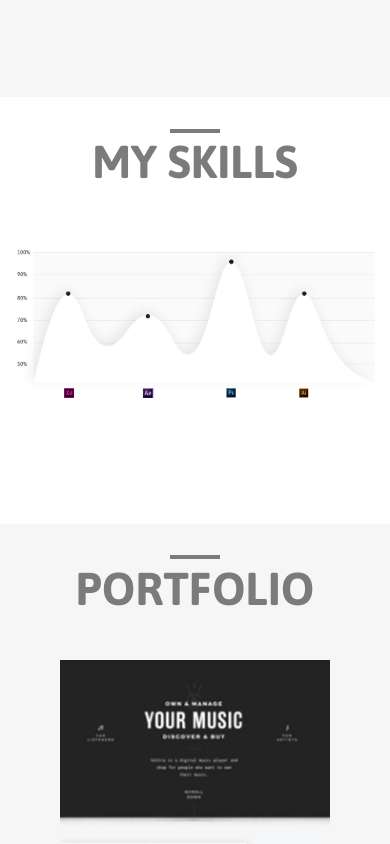
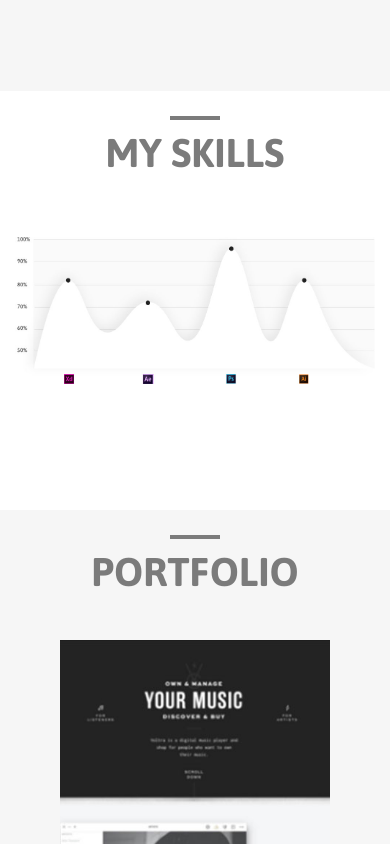
Before and after one commit to alizavr/Luis, a plain HTML site: page index.html in a window 390 px wide. Shown: the part 2297-3141 px from the top of the page. Drawn offline with nearby package versions, Linux system fonts and the light colour scheme.

Commit message:
add adaptive iphone 5s

```diff
--- a/css/media-queries.css
+++ b/css/media-queries.css
@@ -51,6 +51,9 @@
     .testi .owl-carousel{
         padding: 20px;
      }
+     .topic{
+         font-size: 40px;
+     }
 }
 @media only screen and (max-width: 540px) {
 
@@ -66,5 +69,8 @@
 
 }
 @media only screen and (max-width: 320px) {
+    .block h1{
+       margin-top: 95px;
 
+   }
 }
--- a/css/style.scss
+++ b/css/style.scss
@@ -203,6 +203,8 @@ $main-color: #4d4d4d;
 
     .topic__portfolio{
         margin-bottom: 46px;
+        margin-right: 0;
+        margin-left: 0;
     }
     img{
         margin-bottom: 30px;
```
Also changed, not shown: index.html (+1 -1 lines), css/style.css, 1 other file.
